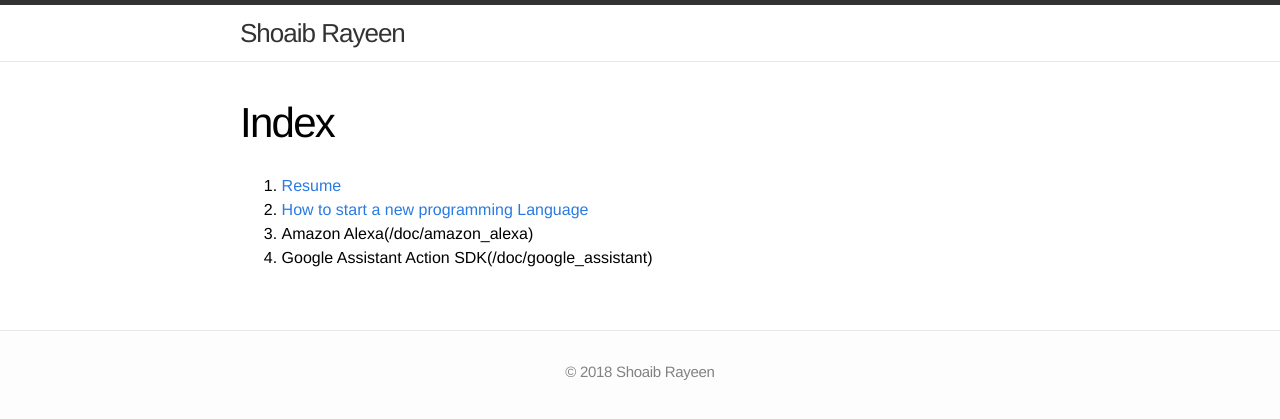
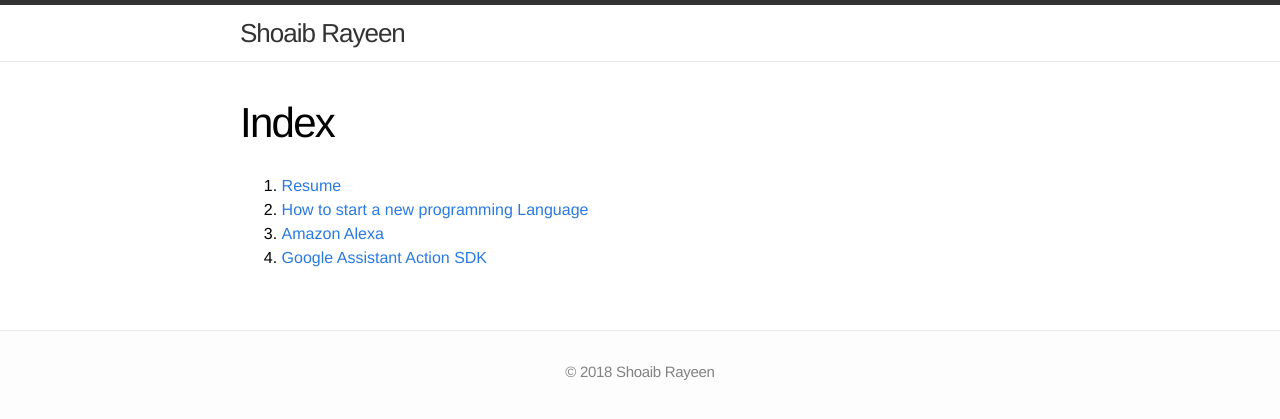
Before and after one commit to shoaibrayeen/shoaibrayeen.github.io, a Jekyll site: the page built from index.md, in a window 1280 px wide. Shown: the top 419 px of the page. Built offline with Jekyll 4.4.1, drawn with Linux system fonts in a browser that asks for light colours.

Commit message:
updated Index

```diff
--- a/index.md
+++ b/index.md
@@ -4,5 +4,5 @@ title: Index
 ---
 1. [Resume](/doc/resume)
 2. [How to start a new programming Language](/doc/start_a_new_programming_language)
-3. Amazon Alexa(/doc/amazon_alexa)
-4. Google Assistant Action SDK(/doc/google_assistant)
+3. [Amazon Alexa](/doc/amazon_alexa)
+4. [Google Assistant Action SDK](/doc/google_assistant)
```
